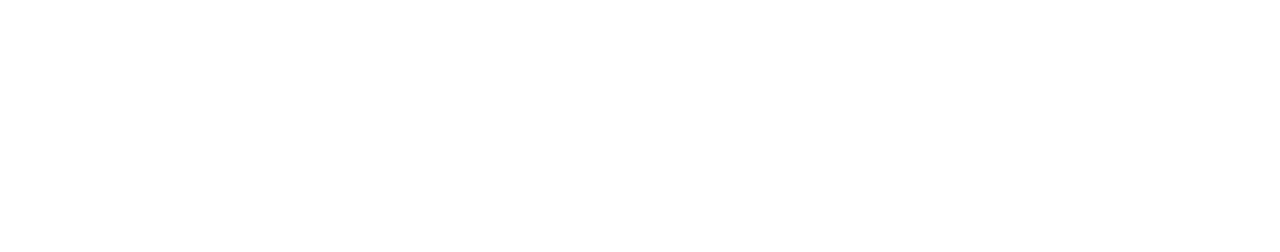
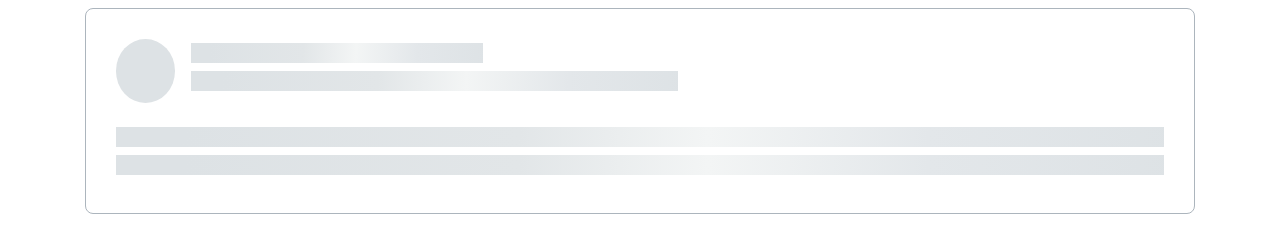
Before and after one commit to js-tasks-ru/htmlcss-20240216_sasha-is-permi, a website: page 04-lection2/02-skeleton/index.html in a window 1280 px wide. Drawn offline with Linux system fonts and the light colour scheme.

Commit message:
Скелетон

```diff
--- a/04-lection2/02-skeleton/index.html
+++ b/04-lection2/02-skeleton/index.html
@@ -2,10 +2,26 @@
 <!-- Страница со скелетоном -->
 <html lang="ru">
     <head>
+        <meta charset="UTF-8">
+        <meta name="viewport" content="width=device-width, initial-scale=1.0">
         <link rel="stylesheet" href="../../assets/css/main.css">
         <link rel="stylesheet" href="./skeleton.css">
     </head>
     <body>
-
+        <div class="container">
+            <div class="skeleton">
+                <div class="skeleton__header">
+                    <div class="skeleton__logo"></div>
+                    <div class="skeleton__content">
+                        <div class="skeleton__line skeleton__line-s"></div>
+                        <div class="skeleton__line skeleton__line-m"></div>
+                    </div>
+                </div>
+                <div class="skeleton__content">
+                    <div class="skeleton__line skeleton__line-l"></div>
+                    <div class="skeleton__line skeleton__line-l"></div>
+                </div>
+            </div>
+        </div>
     </body>
 </html>
--- a/04-lection2/02-skeleton/skeleton.css
+++ b/04-lection2/02-skeleton/skeleton.css
@@ -0,0 +1,43 @@
+.container {
+    max-width: 1110px;
+    margin: 0 auto;
+
+}
+.skeleton {
+    border: 1px solid var(--grey-3);
+    border-radius: 8px;
+    background: var(--white);
+    padding: 30px;
+}
+.skeleton__header {
+    display: flex;
+    align-items: center;
+    gap: 16px;
+    margin-bottom: 24px;
+}
+.skeleton__logo {
+    width: 64px;
+    height: 64px;
+    border-radius: 50%;
+    background: var(--grey-2);
+}
+
+.skeleton__content {
+    width: 100%;
+    gap: 20px;
+}
+
+.skeleton__line {
+    margin-bottom: 8px;
+    height: 20px;
+    background: linear-gradient(92.51deg, #DDE2E5 6.44%, #E2E6E8 38.47%, #F3F5F5 56.48%, #E3E7EA 77.5%, #DDE2E5 102.52%);
+}
+.skeleton__line-l {
+    width: 100%;
+}
+.skeleton__line-m {
+    width: 50%;
+}
+.skeleton__line-s {
+    width: 30%;
+}
```
